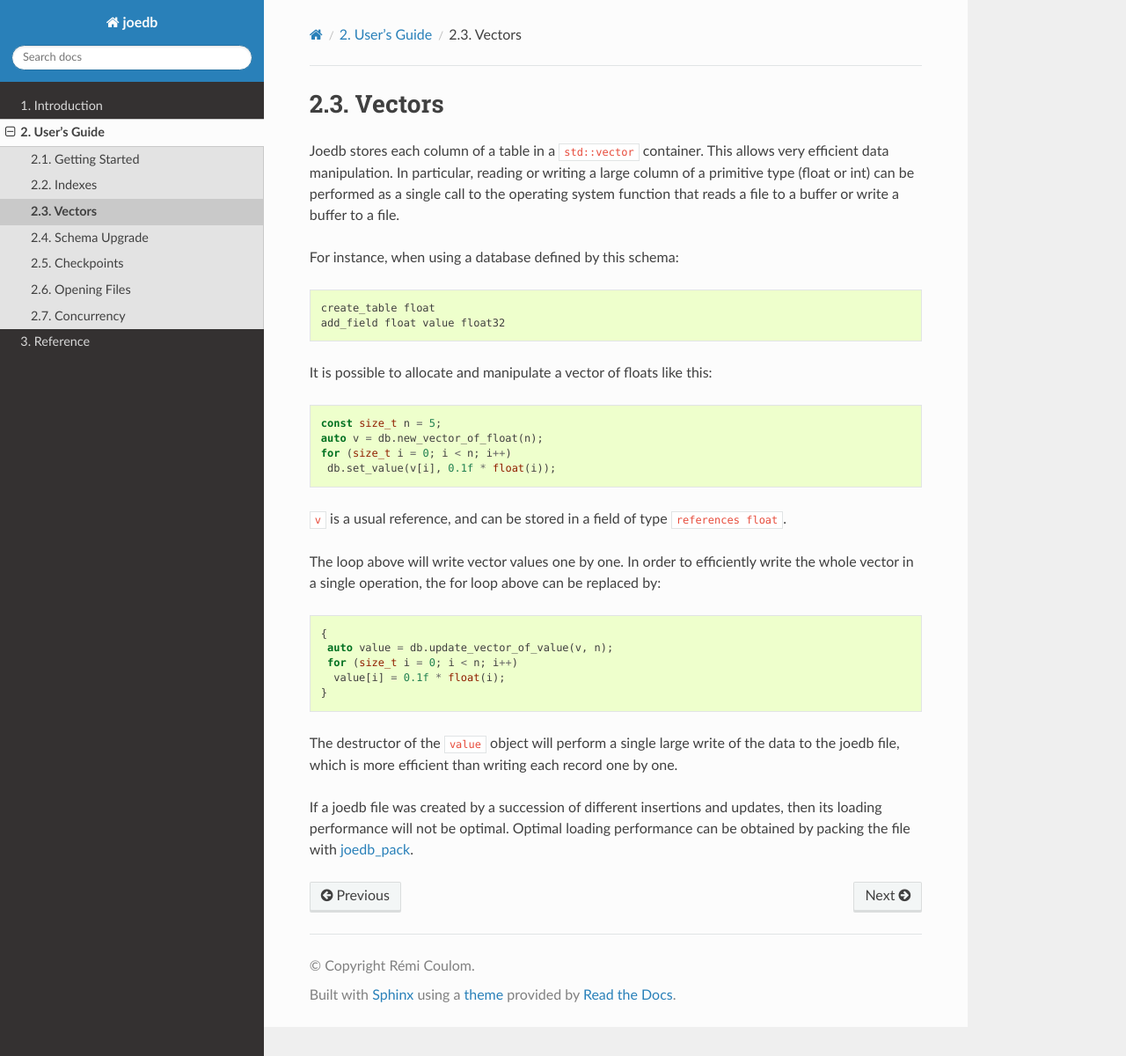
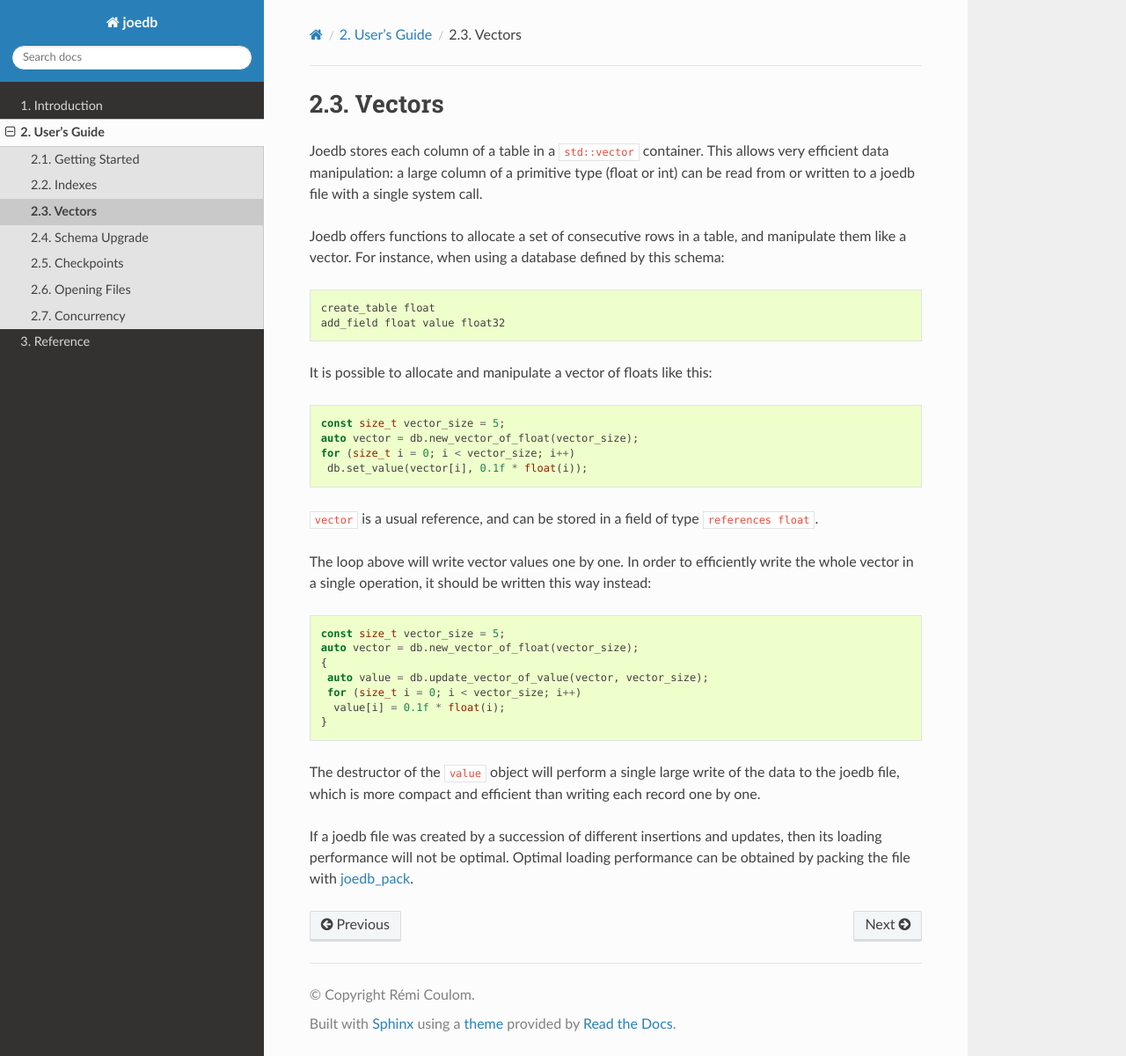
Before and after one commit to Remi-Coulom/joedb, a Sphinx documentation site: the page built from doc/source/vectors.rst, in a window 1280 px wide and 1200 px high. Shown: the whole window at 88% size. Built offline with Sphinx 7.4.7 and the Read the Docs theme 2.0.0, drawn with Linux system fonts in a browser that asks for light colours; formulas are drawn with MathJax 3.

Commit message:
Better vector documentation

```diff
--- a/doc/source/getting_started.rst
+++ b/doc/source/getting_started.rst
@@ -122,7 +122,7 @@
 
 ``joedb_pack`` takes two file names as parameters. It will pack the first file into the second one. Packing a file removes all its history, and keeps only the most recent data.
 
-In order to support schema recognition (see :doc:`schema_upgrade`), data definition commands are not packed. They are left as-is, at the beginning of the log, in the same order as in the original file.
+In order to support schema recognition (see :doc:`schema_upgrade`), data-definition commands are not packed. They are left as-is, at the beginning of the log, in the same order as in the original file.
 
 ``joedb_browser``
 ^^^^^^^^^^^^^^^^^
--- a/doc/source/vectors.rst
+++ b/doc/source/vectors.rst
@@ -2,12 +2,12 @@
 =======
 
 Joedb stores each column of a table in a ``std::vector`` container. This allows
-very efficient data manipulation. In particular, reading or writing a large
-column of a primitive type (float or int) can be performed as a single call to
-the operating system function that reads a file to a buffer or write a buffer
-to a file.
+very efficient data manipulation: a large column of a primitive type (float or
+int) can be read from or written to a joedb file with a single system call.
 
-For instance, when using a database defined by this schema:
+Joedb offers functions to allocate a set of consecutive rows in a table, and
+manipulate them like a vector. For instance, when using a database defined by
+this schema:
 
 .. code-block:: none
 
@@ -18,28 +18,32 @@
 
 .. code-block:: c++
 
-     const size_t n = 5;
-     auto v = db.new_vector_of_float(n);
-     for (size_t i = 0; i < n; i++)
-      db.set_value(v[i], 0.1f * float(i));
+    const size_t vector_size = 5;
+    auto vector = db.new_vector_of_float(vector_size);
+    for (size_t i = 0; i < vector_size; i++)
+     db.set_value(vector[i], 0.1f * float(i));
 
-``v`` is a usual reference, and can be stored in a field of type ``references float``.
+``vector`` is a usual reference, and can be stored in a field of type
+``references float``.
 
 The loop above will write vector values one by one. In order to efficiently
-write the whole vector in a single operation, the for loop above can be
-replaced by:
+write the whole vector in a single operation, it should be written this way
+instead:
 
 .. code-block:: c++
 
+    const size_t vector_size = 5;
+    auto vector = db.new_vector_of_float(vector_size);
     {
-     auto value = db.update_vector_of_value(v, n);
-     for (size_t i = 0; i < n; i++)
+     auto value = db.update_vector_of_value(vector, vector_size);
+     for (size_t i = 0; i < vector_size; i++)
       value[i] = 0.1f * float(i);
     }
 
 The destructor of the ``value`` object will perform a single large write of the
-data to the joedb file, which is more efficient than writing each record one by
-one.
+data to the joedb file, which is more compact and efficient than writing each
+record one by one.
 
 If a joedb file was created by a succession of different insertions and
-updates, then its loading performance will not be optimal. Optimal loading performance can be obtained by packing the file with :ref:`joedb_pack`.
+updates, then its loading performance will not be optimal. Optimal loading
+performance can be obtained by packing the file with :ref:`joedb_pack`.
```
